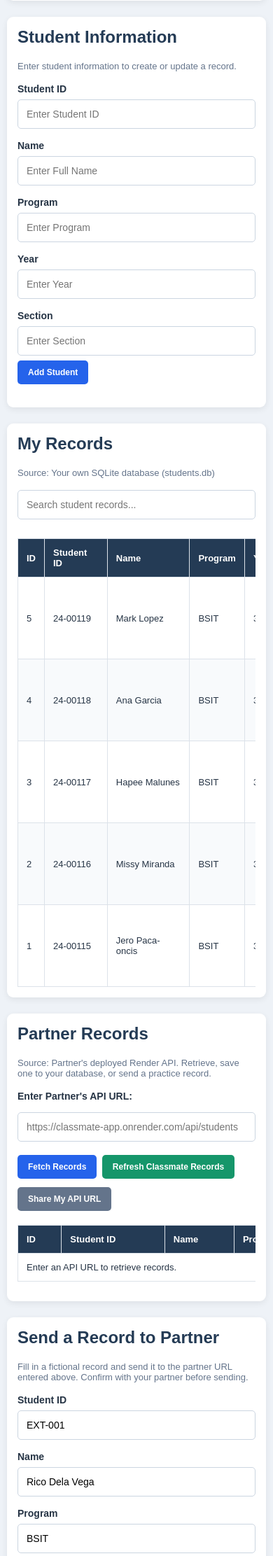
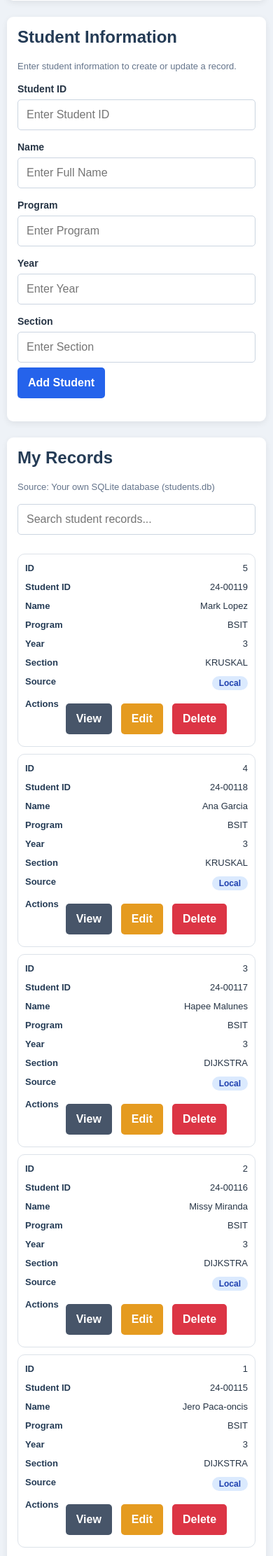
Before and after one commit to paca-oncisjero-maker/jero-act-9, a Flask app: page / in a window 390 px wide. Shown: the part 685-2908 px from the top of the page at 70% size. Run offline with Flask 3, Linux system fonts and the light colour scheme; data comes from the database, SQL or seed files in the repository; both versions use the stored data as it was after the commit.

Commit message:
Stack tables into cards on phones and tablets, larger touch targets, per-account URL placeholder

```diff
--- a/templates/index.html
+++ b/templates/index.html
@@ -292,6 +292,76 @@
 
         }
 
+        @media(max-width: 900px) {
+
+            /* 16px stops iPhones zooming into fields; 44px is a comfortable tap target */
+            input, button {
+                font-size: 16px;
+            }
+
+            button {
+                min-height: 44px;
+            }
+
+            /* each table row becomes a labelled card */
+            table {
+                min-width: 0;
+            }
+
+            table, thead, tbody, tr, td {
+                display: block;
+            }
+
+            thead {
+                display: none;
+            }
+
+            tr, tr:nth-child(even) {
+                background: #fff;
+                border: 1px solid #dce2e9;
+                border-radius: 10px;
+                margin: 10px 0;
+                padding: 6px 10px;
+            }
+
+            td {
+                border: 0;
+                padding: 6px 0;
+                display: flex;
+                justify-content: space-between;
+                gap: 10px;
+                text-align: right;
+                overflow-wrap: anywhere;
+            }
+
+            td[data-label]::before {
+                content: attr(data-label);
+                font-weight: bold;
+                color: #243b55;
+                text-align: left;
+                flex: none;
+            }
+
+            td:last-child {
+                flex-wrap: wrap;
+                justify-content: flex-start;
+                text-align: left;
+            }
+
+        }
+
+        @media (pointer: coarse) {
+
+            input {
+                font-size: 16px;
+            }
+
+            button {
+                min-height: 44px;
+            }
+
+        }
+
     </style>
 
 </head>
@@ -485,7 +555,7 @@
             type="url"
             id="apiUrl"
             class="api-input"
-            placeholder="https://classmate-app.onrender.com/api/students"
+            placeholder="https://acti-9-maluneshapee.onrender.com/api/students"
         >
 
         <button
@@ -664,6 +734,30 @@ function createButton(label, className, callback) {
     button.addEventListener("click", callback);
 
     return button;
+
+}
+
+
+// STACKED-TABLE LABELS (phones show each row as a card)
+
+function labelCells(tbodyId) {
+
+    const body = document.getElementById(tbodyId);
+
+    const heads = [...body.closest("table").querySelectorAll("thead th")]
+        .map(th => th.textContent.trim());
+
+    body.querySelectorAll("tr").forEach(row => {
+
+        [...row.children].forEach((cell, index) => {
+
+            if (heads[index] && row.children.length === heads.length) {
+                cell.dataset.label = heads[index];
+            }
+
+        });
+
+    });
 
 }
 
@@ -856,6 +950,8 @@ function displayMyRecords(students) {
 
     });
 
+    labelCells("myRecords");
+
 }
 
 
@@ -1222,6 +1318,8 @@ function displayClassmateRecords(records) {
         );
 
     });
+
+    labelCells("remoteRecords");
 
 }
 
```
Also changed, not shown: students.db.
